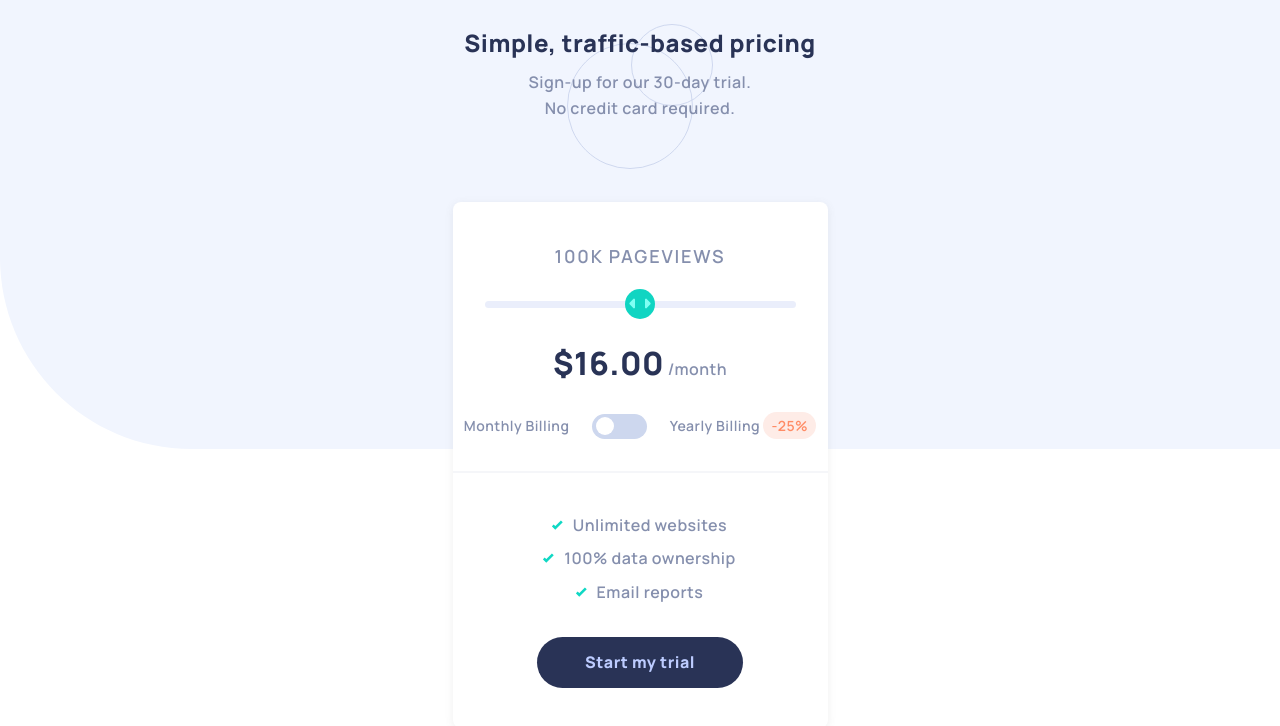
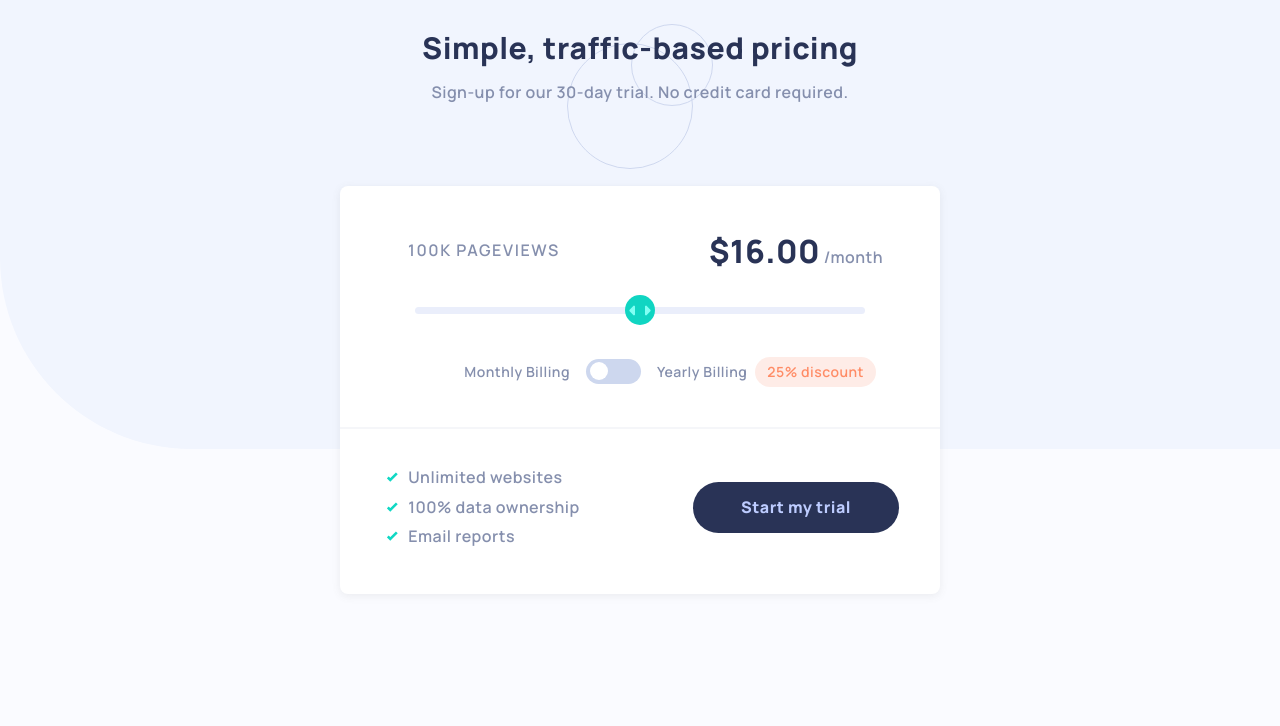
Before and after one commit to WebDevMirza/interactive-pricing-component, a React (Vite) app: page / in a window 1280 px wide. Shown: the top 726 px of the page. Built offline with nearby package versions, Linux system fonts and the light colour scheme.

Commit message:
desktop design introduced

```diff
--- a/src/assets/styles/app.css
+++ b/src/assets/styles/app.css
@@ -26,9 +26,19 @@
 
   --fs-headlines: 1.5rem;
   --fs-body: 1rem;
-  --fs-pageview: 1.125rem;
+  --fs-pageview: 1rem;
   --fs-price: 2rem;
   --fs-duration: 0.875rem;
+}
+
+@media (min-width: 1024px) {
+  :root {
+    --fs-headlines: 1.875rem;
+    --fs-body: 1rem;
+    --fs-pageview: 1rem;
+    --fs-price: 2rem;
+    --fs-duration: 0.875rem;
+  }
 }
 
 /* ==============================
@@ -39,7 +49,7 @@ body {
   font-family: var(--ff-primary);
   font-size: var(--fs-body);
   font-weight: var(--fw-600);
-  /* background-color: var(--VeryPaleBlue); */
+  background-color: var(--VeryPaleBlue);
   color: var(--GrayishBlue);
   background-image: url(../images/bg-pattern.svg);
   background-repeat: no-repeat;
@@ -70,6 +80,11 @@ main {
   margin-inline: auto;
 }
 
+@media (min-width: 1024px) {
+  .intro p {
+    max-width: fit-content;
+  }
+}
 /* ==============================
 Layout
 ============================== */
@@ -88,3 +103,10 @@ Layout
 .card-section {
   margin-bottom: 2rem;
 }
+
+@media (min-width: 1024px) {
+  .intro,
+  .card-section {
+    max-width: 600px;
+  }
+}
--- a/src/assets/styles/card.css
+++ b/src/assets/styles/card.css
@@ -1,5 +1,15 @@
 .discount-desktop {
   display: none;
+}
+
+@media (min-width: 1024px) {
+  .discount-desktop {
+    display: block;
+  }
+
+  .discount-mobile {
+    display: none;
+  }
 }
 
 .card-section {
@@ -19,6 +29,28 @@
 #range {
   grid-area: 2/1/3/2;
   margin: 0 2rem;
+}
+
+@media (min-width: 1024px) {
+  .interact {
+    grid-template-columns: 1fr 1fr;
+    align-items: center;
+    justify-items: center;
+  }
+
+  .interact > :nth-child(1) {
+    grid-area: 1/1/2/2;
+  }
+
+  .interact > :nth-child(2) {
+    grid-area: 1/2/2/3;
+  }
+  #range {
+    grid-area: 2/1/3/3;
+  }
+  .interact > :nth-child(4) {
+    grid-area: 3/1/4/3;
+  }
 }
 
 .pageview {
@@ -56,6 +88,30 @@
   margin-block: 2rem;
 }
 
+@media (min-width: 1024px) {
+  .duration {
+    display: flex;
+    gap: 1rem;
+    margin-left: auto;
+    margin-right: 4rem;
+  }
+
+  [class*="discount-"] {
+    padding: 0.25rem 0.75rem;
+    border-radius: 100vmax;
+  }
+
+  .dis-text {
+    display: flex;
+    align-items: center;
+    gap: 0.5rem;
+  }
+
+  .hr-line {
+    margin-block: 2.5rem 2rem;
+  }
+}
+
 .cta {
   display: grid;
   grid-template-columns: 1fr;
@@ -84,6 +140,20 @@
   background-repeat: no-repeat;
 }
 
+@media (min-width: 1024px) {
+  .cta {
+    display: grid;
+    grid-template-columns: 1fr 1fr;
+    justify-items: center;
+    align-items: center;
+    gap: 1.5rem;
+  }
+
+  .features li {
+    margin: 0.25rem 0;
+  }
+}
+
 .btn {
   background-color: var(--DarkDesaturatedBlue);
   color: var(--PaleBlue);
@@ -92,6 +162,53 @@
   border-radius: 100vmax;
   padding: 1rem 3rem;
   letter-spacing: 0.03em;
+  position: relative;
+  overflow: hidden;
+}
+.btn::after {
+  content: "";
+  position: absolute;
+  top: 0;
+  left: 0;
+  bottom: 0;
+  right: 0;
+  background-color: rgb(219, 219, 219);
+  opacity: 0;
+  clip-path: circle(1rem at 50% 50%);
+  transition: all 1s ease;
+}
+
+.btn:hover::after {
+  opacity: 0.1;
+  clip-path: circle(8rem at 50% 50%);
+  transition: all 1s ease;
+}
+
+.btn:hover {
+  color: var(--White);
+  -webkit-animation: shadow-drop-bottom 0.4s cubic-bezier(0.25, 0.46, 0.45, 0.94) both;
+  animation: shadow-drop-bottom 0.4s cubic-bezier(0.25, 0.46, 0.45, 0.94) both;
+}
+
+@-webkit-keyframes shadow-drop-bottom {
+  0% {
+    -webkit-box-shadow: 0 0 0 0 rgba(0, 0, 0, 0);
+    box-shadow: 0 0 0 0 rgba(0, 0, 0, 0);
+  }
+  100% {
+    -webkit-box-shadow: 0 12px 20px -12px rgba(0, 0, 0, 0.35);
+    box-shadow: 0 12px 20px -12px rgba(0, 0, 0, 0.35);
+  }
+}
+@keyframes shadow-drop-bottom {
+  0% {
+    -webkit-box-shadow: 0 0 0 0 rgba(0, 0, 0, 0);
+    box-shadow: 0 0 0 0 rgba(0, 0, 0, 0);
+  }
+  100% {
+    -webkit-box-shadow: 0 12px 20px -12px rgba(0, 0, 0, 0.35);
+    box-shadow: 0 12px 20px -12px rgba(0, 0, 0, 0.35);
+  }
 }
 
 /* ranging bar */
@@ -101,6 +218,13 @@ input[type="range"] {
   height: 20px;
   border-radius: 10px;
   outline: none;
+}
+
+@media (min-width: 1024px) {
+  input[type="range"] {
+    width: 450px;
+    margin-bottom: 0.75rem !important;
+  }
 }
 
 input[type="range"]::-webkit-slider-thumb {
--- a/src/compo/Card.tsx
+++ b/src/compo/Card.tsx
@@ -17,7 +17,7 @@ const Card = () => {
                 <input type="checkbox" name="checkbox" id="checkbox" />
                 <span className="slider"></span>
               </label>
-              <p>
+              <p className="dis-text">
                 Yearly Billing <span className="discount-desktop">25% discount</span>
                 <span className="discount-mobile">-25%</span>
               </p>
```
